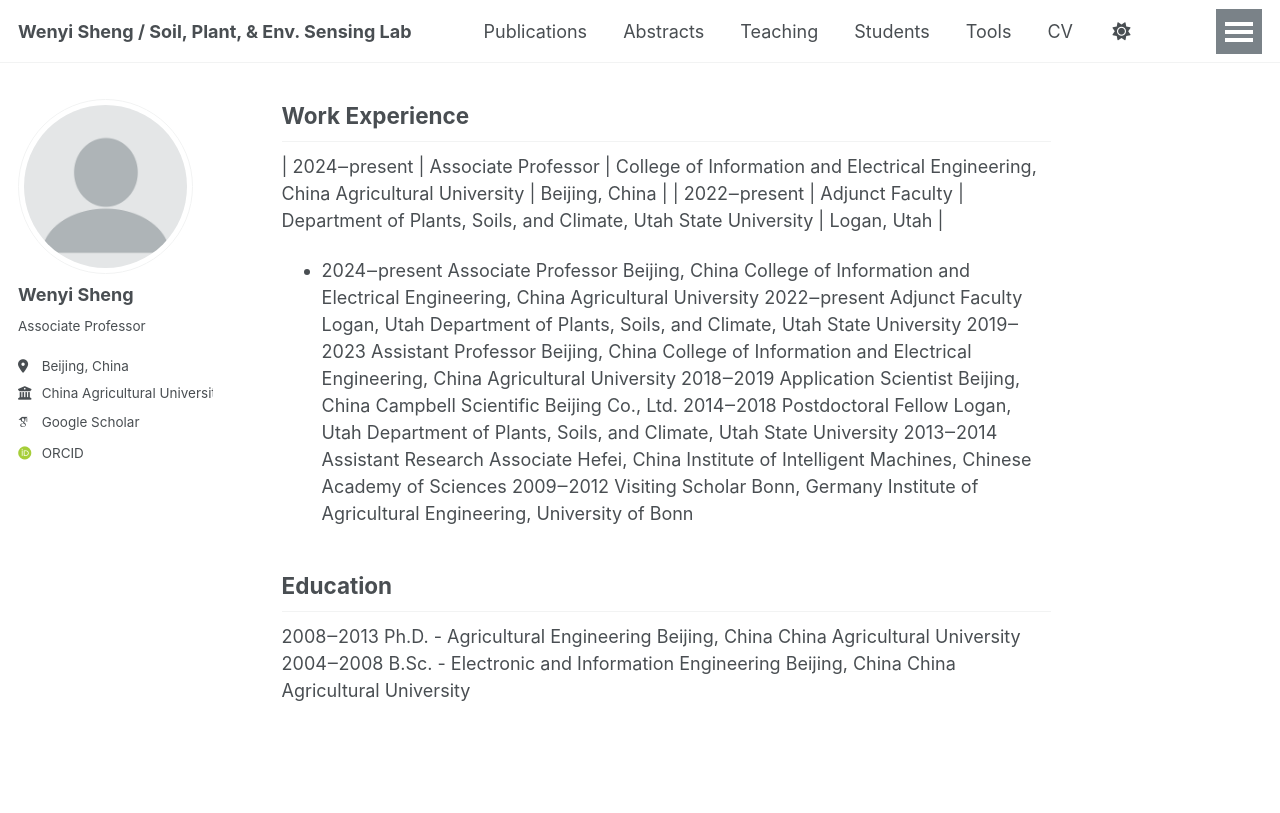
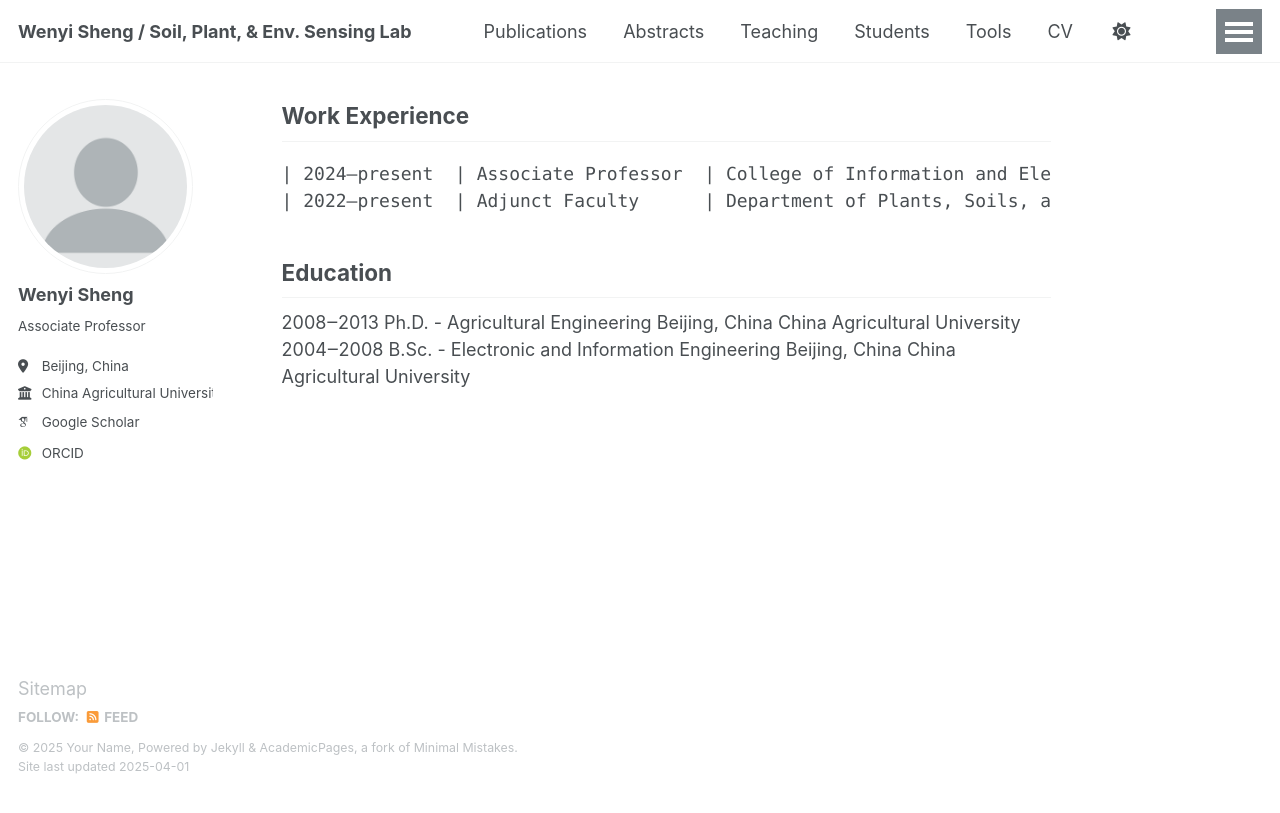
Before and after one commit to SPESlab/SPESlab.github.io, a Jekyll site: the page built from _pages/about.md, in a window 1280 px wide and 900 px high, scrolled down 726 px. Shown: the top 813 px of the window. Built offline with Jekyll 4.4.1, drawn with Linux system fonts in a browser that asks for light colours; some web fonts are replaced.

Commit message:
Update about.md

```diff
--- a/_pages/about.md
+++ b/_pages/about.md
@@ -18,23 +18,10 @@ Research Interests
 
 Work Experience
 ------
+<pre>
 | 2024‒present  | Associate Professor  | College of Information and Electrical Engineering, China Agricultural University |  Beijing, China  |
 | 2022‒present  | Adjunct Faculty      | Department of Plants, Soils, and Climate, Utah State University                  |  Logan, Utah     |
-
-- 2024‒present	Associate Professor
-Beijing, China	College of Information and Electrical Engineering, China Agricultural University
-2022‒present	Adjunct Faculty
-Logan, Utah	Department of Plants, Soils, and Climate, Utah State University
-2019‒2023	Assistant Professor
-Beijing, China 	College of Information and Electrical Engineering, China Agricultural University
-2018‒2019	Application Scientist
-Beijing, China 	Campbell Scientific Beijing Co., Ltd.
-2014‒2018	Postdoctoral Fellow
-Logan, Utah	Department of Plants, Soils, and Climate, Utah State University
-2013‒2014	Assistant Research Associate
-Hefei, China 	Institute of Intelligent Machines, Chinese Academy of Sciences
-2009‒2012		Visiting Scholar
-Bonn, Germany	Institute of Agricultural Engineering, University of Bonn
+</pre>
 
 Education
 ------
```
